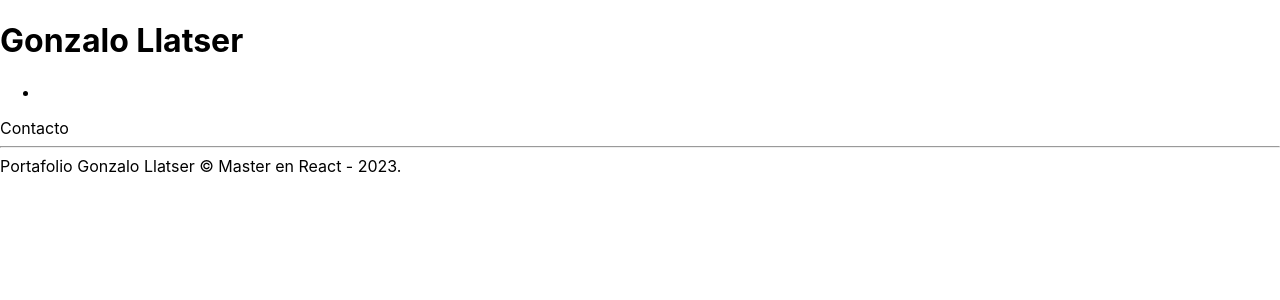
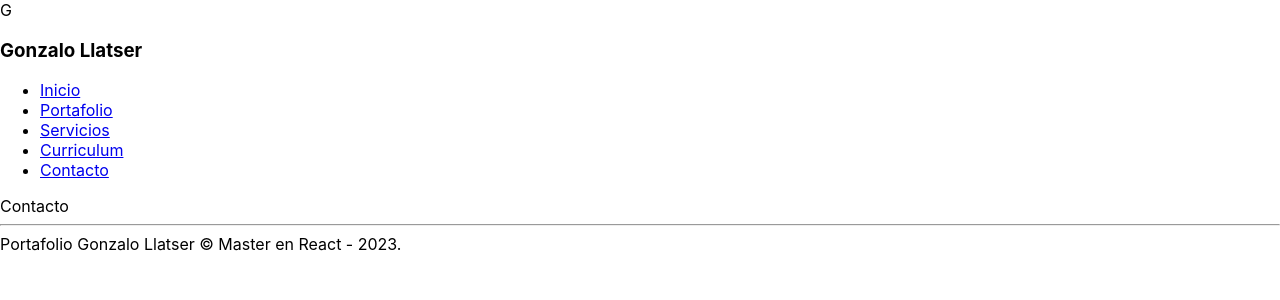
Before and after one commit to GonzaloLlatser/gl_0823_ReactJS_PortfolioModelo, a React (Create React App) app: page /contacto in a window 1280 px wide. Shown: the top 300 px of the page. Built offline with nearby package versions, Linux system fonts and the light colour scheme.

Commit message:
feat: Incorpora barra de navegacion para navegar entre las rutas.

```diff
--- a/src/components/layout/Footer.js
+++ b/src/components/layout/Footer.js
@@ -3,7 +3,7 @@ import React from 'react'
 export const Footer = () => {
   return (
     <footer>
-        Portafolio Gonzalo Llatser &copy; Master en React - 2023.
+      Portafolio Gonzalo Llatser &copy; Master en React - 2023.
     </footer>
   )
 }
--- a/src/components/layout/HeaderNav.js
+++ b/src/components/layout/HeaderNav.js
@@ -1,14 +1,35 @@
-import React from 'react'
+import React from 'react';
+import { NavLink } from 'react-router-dom';
 
 export const HeaderNav = () => {
   return (
     <header>
-        <h1>Gonzalo Llatser</h1>
-        <nav>
-            <ul>
-                <li></li>
-            </ul>
-        </nav>
+
+      <div className='logo'>
+        <span>G</span>
+        <h3>Gonzalo Llatser</h3>
+      </div>
+
+      <nav>
+        <ul>
+          <li>
+            <NavLink to='/inicio'>Inicio</NavLink>
+          </li>
+          <li>
+            <NavLink to='/portafolio'>Portafolio</NavLink>
+          </li>
+          <li>
+            <NavLink to='/servicios'>Servicios</NavLink>
+          </li>
+          <li>
+            <NavLink to='/curriculum'>Curriculum</NavLink>
+          </li>
+          <li>
+            <NavLink to='/contacto'>Contacto</NavLink>
+          </li>
+        </ul>
+      </nav>
+
     </header>
   )
 }
```
